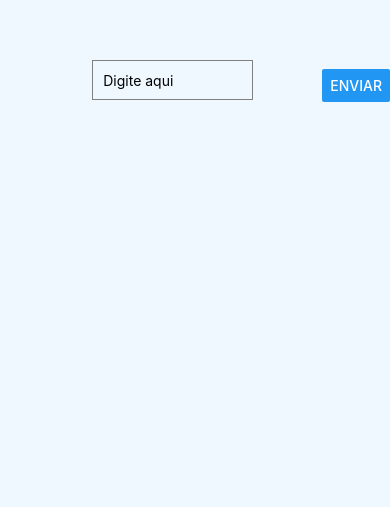
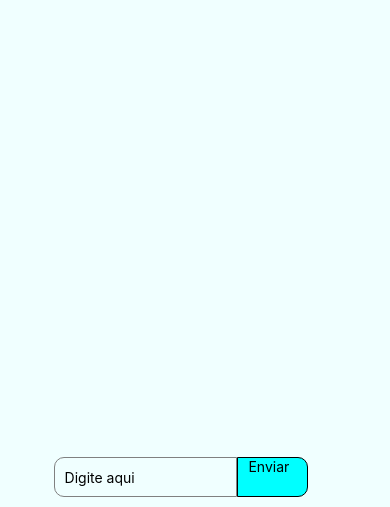
Before and after one commit to BernardoVMendonca/Messenger, a React Native app in the folder App/: screen / in a window 390 px wide. Shown: the part 337-844 px from the top of the page. Built offline with nearby package versions, Linux system fonts and the light colour scheme.

Commit message:
Estilo atualizado

```diff
--- a/App/App.js
+++ b/App/App.js
@@ -1,5 +1,5 @@
 import { StatusBar } from "expo-status-bar";
-import { StyleSheet, Text, TextInput, Button, View } from "react-native";
+import { StyleSheet, Text, TextInput, Button, View, TouchableOpacity } from "react-native";
 import React, { useState } from "react";
 
 export default function App() {
@@ -17,6 +17,7 @@ export default function App() {
   return (
     <View style={styles.container}>
       <View
+        style={{flexDirection:"row"}}
       >
         <TextInput
           style={styles.textInput}
@@ -24,17 +25,11 @@ export default function App() {
           onChangeText={handleInputChange}
           value={inputText}
         />
-      </View>
-      <View
-        style={{
-          alignItems: "center",
-        }}
-      >
-        <Button
-          style={styles.sendButton}
+        <TouchableOpacity style={styles.sendButton}
           title="Enviar"
-          onPress={handleButtonPress}
-        />
+          onPress={handleButtonPress}>
+          <Text>Enviar</Text>
+        </TouchableOpacity>
       </View>
     </View>
   );
@@ -43,27 +38,31 @@ export default function App() {
 const styles = StyleSheet.create({
   container: {
     flex: 1,
-    flexDirection: "row",
+    flexDirection: "column",
     justifyContent: "flex-end",
     alignItems: "center",
-    backgroundColor: "aliceblue",
+    backgroundColor: "azure",
   },
 
   textInput: {
     height: 40,
-    width: "70%",
+    width: "65%",
     borderColor: "gray",
     borderWidth: 1,
     marginBottom: 10,
     paddingLeft: 10,
+    borderBottomLeftRadius:10,
+    borderTopLeftRadius:10,
   },
 
   sendButton: {
-    width: "70%",
+    width: "25%",
     height: 40,
     borderWidth: 1,
     marginBottom: 10,
     paddingLeft: 10,
-    backgroundColor: "oldlace",
+    backgroundColor: "aqua",
+    borderBottomRightRadius:10,
+    borderTopRightRadius:10,
   },
 });
```
